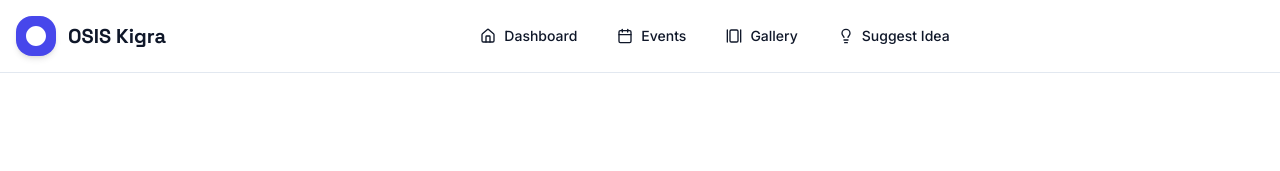
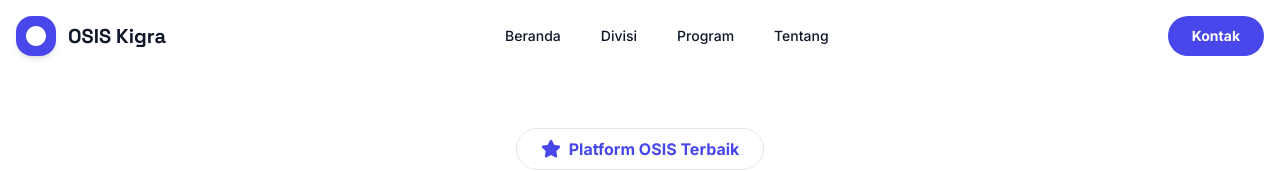
Before and after one commit to WeplyStudio/osis, a Next.js app: page / in a window 1280 px wide. Shown: the top 171 px of the page. Built offline with nearby package versions, Linux system fonts and the light colour scheme.

Commit message:
Buat agar navbar nya saat di desktop seperti ini kalau di mobile cukup m

```diff
--- a/src/app/(app)/layout.tsx
+++ b/src/app/(app)/layout.tsx
@@ -9,6 +9,8 @@ import {
   DropdownMenuTrigger,
 } from "@/components/ui/dropdown-menu"
 import { Button } from "@/components/ui/button";
+import { useEffect, useState } from "react";
+import { cn } from "@/lib/utils";
 
 const OasisLogo = () => (
     <div className="p-2 bg-primary rounded-lg shadow-md">
@@ -19,16 +21,32 @@ const OasisLogo = () => (
 );
 
 const navItems = [
-    { href: '/', icon: Home, label: 'Dashboard' },
-    { href: '/events', icon: Calendar, label: 'Events' },
-    { href: '/gallery', icon: GalleryHorizontal, label: 'Gallery' },
-    { href: '/ideas', icon: Lightbulb, label: 'Suggest Idea' },
+    { href: '/', icon: Home, label: 'Beranda' },
+    { href: '/events', icon: Calendar, label: 'Divisi' },
+    { href: '/gallery', icon: GalleryHorizontal, label: 'Program' },
+    { href: '/ideas', icon: Lightbulb, label: 'Tentang' },
 ];
 
 export default function AppLayout({ children }: { children: React.ReactNode }) {
+  const [scrolled, setScrolled] = useState(false);
+
+  useEffect(() => {
+    const handleScroll = () => {
+      setScrolled(window.scrollY > 10);
+    };
+    window.addEventListener('scroll', handleScroll);
+    return () => window.removeEventListener('scroll', handleScroll);
+  }, []);
+
   return (
     <div className="flex flex-col min-h-screen bg-background">
-        <header className="flex items-center justify-between p-4 border-b bg-background/80 backdrop-blur-sm sticky top-0 z-50">
+        <header className={cn(
+          "fixed top-0 left-0 right-0 z-50 transition-all duration-300 ease-in-out",
+          "flex items-center justify-between",
+          scrolled
+            ? 'top-4 left-1/2 -translate-x-1/2 w-full max-w-4xl bg-card/80 backdrop-blur-sm rounded-full shadow-lg border p-2'
+            : 'w-full p-4 bg-transparent'
+        )}>
           <div className="flex items-center gap-3">
             <Link href="/" className="flex items-center gap-3">
               <OasisLogo />
@@ -39,8 +57,7 @@ export default function AppLayout({ children }: { children: React.ReactNode }) {
           <nav className="hidden md:flex items-center gap-2">
             {navItems.map(item => (
                 <Button key={item.href} asChild variant="ghost">
-                    <Link href={item.href} className="flex items-center gap-2">
-                        <item.icon className="w-4 h-4" />
+                    <Link href={item.href}>
                         {item.label}
                     </Link>
                 </Button>
@@ -48,6 +65,9 @@ export default function AppLayout({ children }: { children: React.ReactNode }) {
           </nav>
 
           <div className="flex items-center gap-4">
+            <Button asChild className="hidden md:flex rounded-full font-bold px-6">
+                <Link href="#">Kontak</Link>
+            </Button>
             <div className="md:hidden">
               <DropdownMenu>
                 <DropdownMenuTrigger asChild>
@@ -56,7 +76,7 @@ export default function AppLayout({ children }: { children: React.ReactNode }) {
                   </Button>
                 </DropdownMenuTrigger>
                 <DropdownMenuContent align="end">
-                  {navItems.map((item) => (
+                  {[...navItems, {href: "#", label: "Kontak", icon: Home}].map((item) => (
                     <DropdownMenuItem key={item.href} asChild>
                        <Link href={item.href} className="flex items-center gap-2">
                          <item.icon className="w-4 h-4" />
@@ -69,7 +89,7 @@ export default function AppLayout({ children }: { children: React.ReactNode }) {
             </div>
           </div>
         </header>
-        <main className="flex-1 p-6 md:p-8">
+        <main className="flex-1">
           {children}
         </main>
     </div>
--- a/src/app/(app)/page.tsx
+++ b/src/app/(app)/page.tsx
@@ -114,8 +114,8 @@ const DivisionTabs = () => {
 
 export default function LandingPage() {
   return (
-    <div className="w-full bg-background text-foreground min-h-screen">
-      <main className="container mx-auto px-4 py-16 md:py-24 space-y-24 md:space-y-32">
+    <div className="w-full bg-background text-foreground min-h-screen pt-24 md:pt-32">
+      <main className="container mx-auto px-4 space-y-24 md:space-y-32">
         {/* Hero Section */}
         <section className="text-center">
           <div className="inline-block bg-card rounded-full px-6 py-2 mb-4 border">
```
